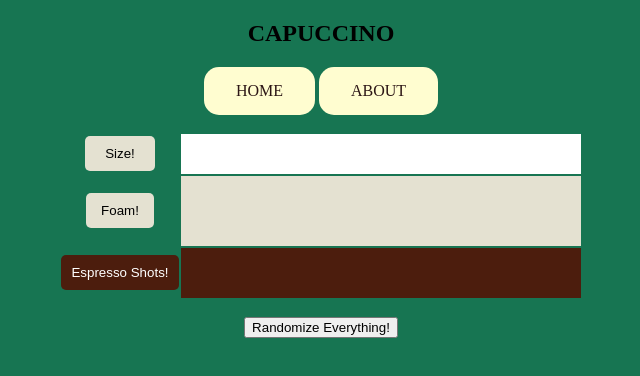
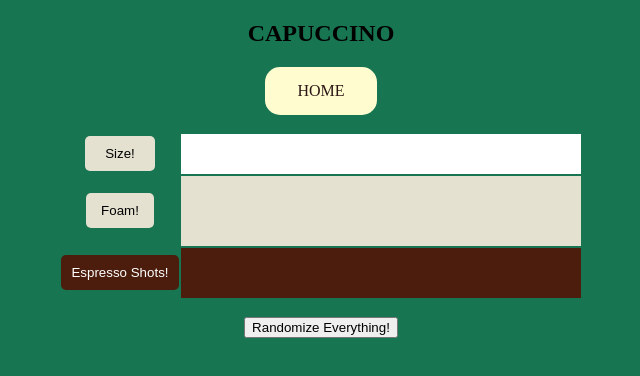
Before and after one commit to Ilyas-Erdogan/SoluBrew, a plain HTML site: page capuccino.html in a window 1280 px wide. Shown: the whole page, without its empty margins (319-959 px from the left). Drawn offline with Linux system fonts and the light colour scheme.

Commit message:
Update capuccino.html

```diff
--- a/capuccino.html
+++ b/capuccino.html
@@ -9,7 +9,6 @@
 
         <div id = "navbar">
             <a class = "navbtn" href="index.html">HOME</a>
-            <a class = "navbtn" href="about.html">ABOUT</a>
         </div>
 
         <br>
```
